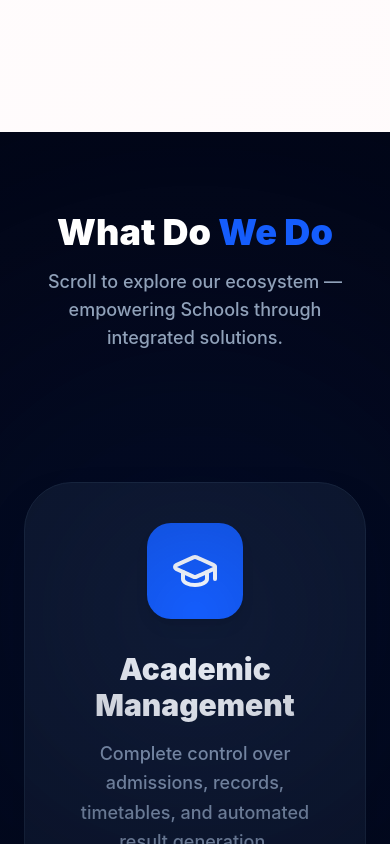
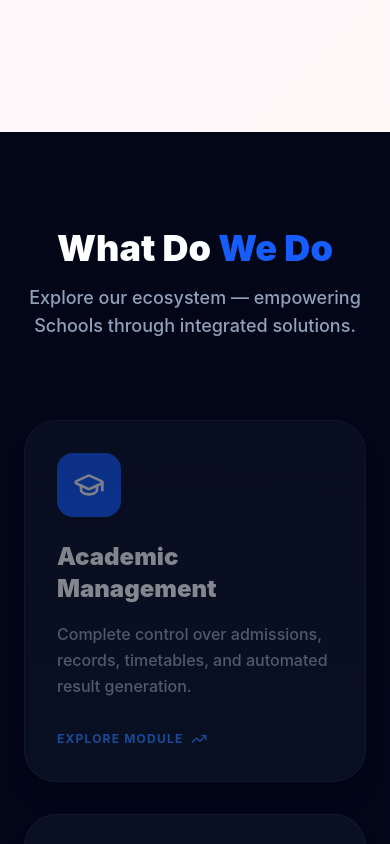
Before and after one commit to official1saurabh-ship-it/school-mitra-landing-page, a React (Vite) app: page / in a window 390 px wide. Shown: the part 2400-3244 px from the top of the page. Built offline with nearby package versions, Linux system fonts and the light colour scheme.

Commit message:
feat: replace 3D stacked cards with responsive grid layout in Home page

```diff
--- a/src/pages/Home.jsx
+++ b/src/pages/Home.jsx
@@ -40,8 +40,6 @@ gsap.registerPlugin(ScrollTrigger);
 const Home = () => {
   const imageRef = useRef(null);
   const sectionRef = useRef(null);
-  const stackedSectionRef = useRef(null);
-  const cardsRef = useRef([]);
 
   const featureItems = [
     {
@@ -160,74 +158,7 @@ const Home = () => {
         });
       }
 
-      // 2. Stacked Features Animation - Instant Response
-      if (stackedSectionRef.current) {
-        const cards = cardsRef.current;
-        const totalCards = cards.length;
-
-        const tl = gsap.timeline({
-          scrollTrigger: {
-            trigger: stackedSectionRef.current,
-            start: "top top",
-            end: `+=${totalCards * 150}%`, // Much more scroll distance per card
-            scrub: true,
-            pin: true,
-            anticipatePin: 1,
-          }
-        });
-
-        // Initial setup
-        cards.forEach((card, i) => {
-          gsap.set(card, {
-            y: i === 0 ? 0 : 200,
-            z: i === 0 ? 0 : -200,
-            autoAlpha: i === 0 ? 1 : i === 1 ? 0.4 : 0,
-            scale: i === 0 ? 1 : 0.9,
-            rotateX: i === 0 ? 0 : -10,
-            rotateY: i === 0 ? 0 : 5,
-            transformPerspective: 2000,
-            zIndex: totalCards - i,
-            pointerEvents: i === 0 ? "auto" : "none" // Only show first two initially
-          });
-        });
-
-        // Instant transition sequence
-        for (let i = 0; i < totalCards; i++) {
-          if (i < totalCards - 1) {
-            // Before transition starts, prepare the next-next card
-            if (i + 2 < totalCards) {
-              tl.set(cards[i + 2], { display: "flex", autoAlpha: 0 }, i * 2.5);
-            }
-
-            tl.to(cards[i], {
-              y: -1500,
-              z: 600,
-              autoAlpha: 0,
-              scale: 0.5,
-              rotateX: 30,
-              rotateY: -15,
-              pointerEvents: "none", // ✅ ADD THIS
-              duration: 2.5,
-              ease: "power2.inOut",
-            }, i * 2.5)
-              // Completely remove from hit-testing after it's gone
-
-
-              .to(cards[i + 1], {
-                y: 0,
-                z: 0,
-                autoAlpha: 1,
-                scale: 1,
-                rotateX: 0,
-                pointerEvents: "auto", // ✅ ADD THIS
-                duration: 2.5,
-                ease: "power2.inOut",
-              }, i * 2.5)
-              .set(cards[i + 1], { zIndex: totalCards + 10 }, i * 2.5 + 1.25);
-          }
-        }
-      }
-    }, [sectionRef, stackedSectionRef]);
+    }, [sectionRef]);
 
     const timeout = setTimeout(() => ScrollTrigger.refresh(), 100);
 
@@ -349,53 +280,62 @@ const Home = () => {
         </div>
       </section>
 
-      {/* What Do We Do Section - Pinned Stacked Cards */}
-      <section ref={stackedSectionRef} className="relative z-20 bg-slate-950 overflow-hidden">
-        <div className="min-h-screen w-full flex flex-col items-center justify-center px-6 py-20">
+      {/* What Do We Do Section - Listing Layout */}
+      <section className="relative z-20 bg-slate-950 overflow-hidden py-24">
+        <div className="w-full max-w-7xl mx-auto px-6">
 
-          <div className="text-center space-y-4 mb-16 relative z-30 pointer-events-none">
+          <div className="text-center space-y-4 mb-20 relative z-30">
             <motion.h2
+              initial={{ opacity: 0, y: 20 }}
+              whileInView={{ opacity: 1, y: 0 }}
+              viewport={{ once: true }}
               className="text-4xl md:text-6xl font-black text-white"
             >
               What Do <span className="text-blue-600">We Do</span>
             </motion.h2>
             <motion.p
+              initial={{ opacity: 0, y: 20 }}
+              whileInView={{ opacity: 1, y: 0 }}
+              viewport={{ once: true }}
+              transition={{ delay: 0.1 }}
               className="text-slate-400 font-medium max-w-2xl mx-auto text-lg"
             >
-              Scroll to explore our ecosystem — empowering Schools through integrated solutions.
+              Explore our ecosystem — empowering Schools through integrated solutions.
             </motion.p>
           </div>
 
-          <div className="relative w-full max-w-4xl h-[600px] flex items-center justify-center" style={{ transformStyle: "preserve-3d", perspective: "2500px" }}>
+          <div className="grid grid-cols-1 md:grid-cols-2 lg:grid-cols-3 gap-8">
             {featureItems.map((item, i) => (
-              <div
+              <motion.div
                 key={i}
-                ref={el => cardsRef.current[i] = el}
-                className="absolute w-full h-full flex items-center justify-center "
+                initial={{ opacity: 0, y: 20 }}
+                whileInView={{ opacity: 1, y: 0 }}
+                viewport={{ once: true }}
+                transition={{ delay: i * 0.05 }}
               >
                 <Link
                   to={item.path}
-                  className="group pointer-events-auto relative flex flex-col md:flex-row items-center gap-8 p-10 md:p-16 rounded-[3rem] bg-slate-900 border border-slate-800 shadow-2xl transition-all duration-200 hover:border-blue-500/50 will-change-transform"
+                  className="group relative flex flex-col h-full p-8 rounded-[2rem] bg-slate-900 border border-slate-800 shadow-xl transition-all duration-300 hover:border-blue-500/50 hover:shadow-blue-500/10"
                 >
-                  <div className={`w-24 h-24 md:w-32 md:h-32 rounded-3xl ${item.color} flex items-center justify-center shadow-lg group-hover:scale-110 transition-transform duration-300`}>
-                    <item.icon className="w-12 h-12 md:w-16 md:h-16 text-white" />
+                  <div className={`w-16 h-16 rounded-2xl ${item.color} flex items-center justify-center shadow-lg group-hover:scale-110 transition-transform duration-300 mb-6`}>
+                    <item.icon className="w-8 h-8 text-white" />
                   </div>
 
-                  <div className="flex-1 text-center md:text-left space-y-4">
-                    <h3 className="text-3xl md:text-5xl font-black text-white group-hover:text-blue-500 transition-colors duration-200">
+                  <div className="space-y-4">
+                    <h3 className="text-2xl font-black text-white group-hover:text-blue-500 transition-colors duration-200">
                       {item.title}
                     </h3>
-                    <p className="text-slate-400 text-lg md:text-xl leading-relaxed font-medium">
+                    <p className="text-slate-400 text-base leading-relaxed font-medium">
                       {item.desc}
                     </p>
-                    <div className="inline-flex items-center gap-2 text-blue-500 font-bold tracking-widest text-sm pt-4 uppercase group-hover:gap-3 transition-all duration-300 active:scale-95">
+                    <div className="inline-flex items-center gap-2 text-blue-500 font-bold tracking-widest text-xs pt-4 uppercase group-hover:gap-3 transition-all duration-300">
                       Explore Module <TrendingUp className="w-4 h-4 group-hover:translate-x-1 group-hover:-translate-y-1 transition-transform" />
                     </div>
                   </div>
 
                   <div className={`absolute -inset-4 ${item.color} opacity-0 group-hover:opacity-5 blur-3xl transition-opacity duration-300`} />
                 </Link>
-              </div>
+              </motion.div>
             ))}
           </div>
 
```
